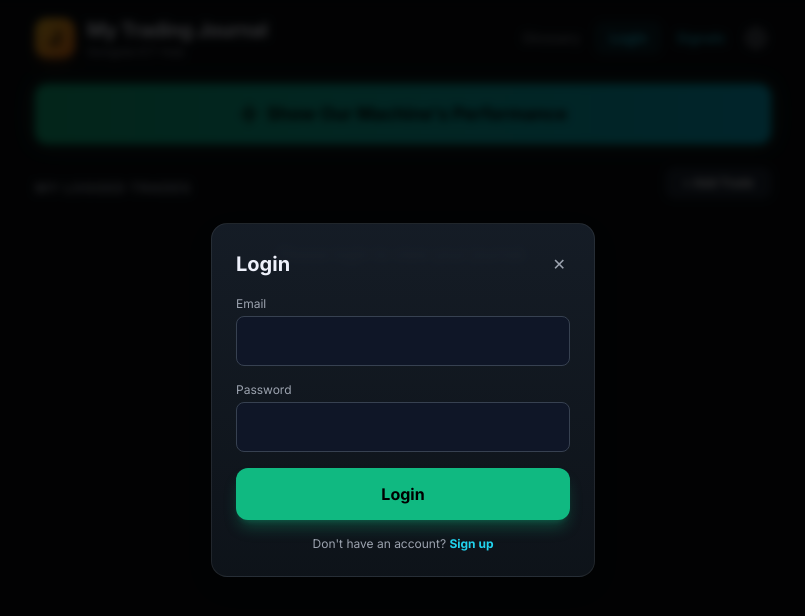
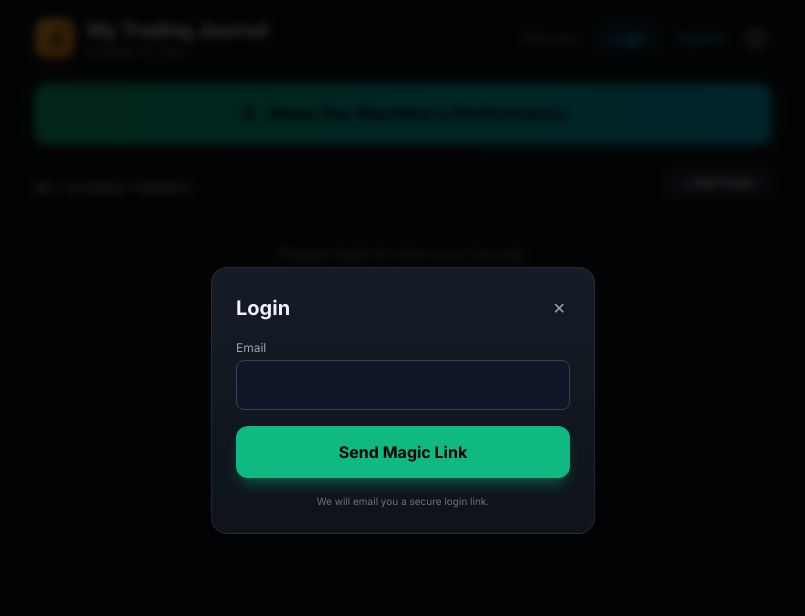
Before and after one commit to gongolatechlab/trading-journal, a plain HTML site: page index.html in a window 1280 px wide. Both pictures are taken after a click on the button "Login". Shown: the whole page, without its empty margins (237-1042 px from the left). Drawn offline with nearby package versions, Linux system fonts and the light colour scheme.

Commit message:
feat: switch to magic link authentication

```diff
--- a/index.html
+++ b/index.html
@@ -161,7 +161,7 @@
     <div id="auth-modal" class="hidden fixed inset-0 bg-black/80 z-[999] flex items-center justify-center p-4 backdrop-blur-sm">
         <div class="glass-card p-6 w-full max-w-sm">
             <div class="flex justify-between items-center mb-4">
-                <h2 id="auth-title" class="text-xl font-bold">Login</h2>
+                <h2 class="text-xl font-bold">Login</h2>
                 <button onclick="toggleAuthModal()" class="text-gray-400 hover:text-white p-1">✕</button>
             </div>
             <div class="space-y-4">
@@ -169,14 +169,8 @@
                     <label class="text-xs text-gray-400 mb-1 block">Email</label>
                     <input type="email" id="auth-email" class="w-full bg-[#0f1627] border border-gray-700 rounded-lg p-3 text-white outline-none focus:border-emerald-400">
                 </div>
-                <div>
-                    <label class="text-xs text-gray-400 mb-1 block">Password</label>
-                    <input type="password" id="auth-password" class="w-full bg-[#0f1627] border border-gray-700 rounded-lg p-3 text-white outline-none focus:border-emerald-400">
-                </div>
-                <button onclick="handleAuth()" id="auth-submit-btn" class="w-full py-3.5 bg-emerald-500 text-black rounded-xl font-bold shadow-lg shadow-emerald-500/30">Login</button>
-                <p class="text-center text-xs text-gray-400 mt-2">
-                    <span id="auth-toggle-text">Don't have an account?</span> <a href="#" onclick="toggleAuthMode(event)" id="auth-toggle-link" class="text-cyan-400 font-bold">Sign up</a>
-                </p>
+                <button onclick="handleAuth()" id="auth-submit-btn" class="w-full py-3.5 bg-emerald-500 text-black rounded-xl font-bold shadow-lg shadow-emerald-500/30 mt-2">Send Magic Link</button>
+                <p class="text-center text-[10px] text-gray-500 mt-2">We will email you a secure login link.</p>
             </div>
         </div>
     </div>
@@ -302,25 +296,23 @@
 
         async function handleAuth() {
             const email = document.getElementById('auth-email').value;
-            const password = document.getElementById('auth-password').value;
             const btn = document.getElementById('auth-submit-btn');
-            btn.innerText = "Processing...";
 
+            if (!email) return alert("Please enter your email.");
+
+            btn.innerText = "Sending...";
             try {
-                if (isSignup) {
-                    const { data, error } = await sb.auth.signUp({ email, password });
-                    if (error) throw error;
-                    alert("Account created! You can now login.");
-                    toggleAuthMode(new Event('click'));
-                } else {
-                    const { data, error } = await sb.auth.signInWithPassword({ email, password });
-                    if (error) throw error;
-                    toggleAuthModal();
-                }
+                const { error } = await sb.auth.signInWithOtp({
+                    email,
+                    options: { emailRedirectTo: window.location.href }
+                });
+                if (error) throw error;
+                alert("Magic link sent! Check your email to log in.");
+                toggleAuthModal();
             } catch (err) {
                 alert("Auth Error: " + err.message);
             } finally {
-                btn.innerText = isSignup ? "Create Account" : "Login";
+                btn.innerText = "Send Magic Link";
             }
         }
 
```
Also changed, not shown: cloud.html (+14 -22 lines).
